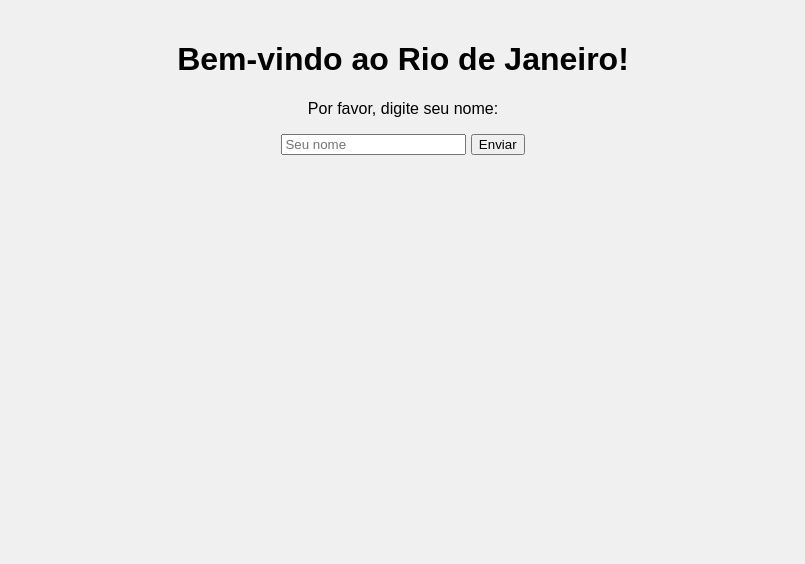
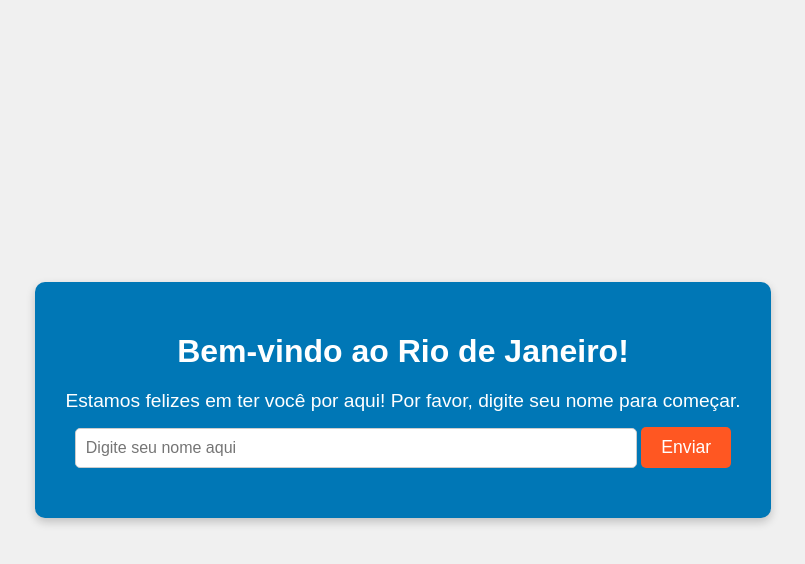
Before and after one commit to sabara22/sabara22.github.io, a plain HTML site: page index.html in a window 1280 px wide. Shown: the whole page, without its empty margins (237-1042 px from the left). Drawn offline with Linux system fonts and the light colour scheme.

Commit message:
Update index.html

```diff
--- a/index.html
+++ b/index.html
@@ -10,16 +10,49 @@
             background-color: #f0f0f0;
             margin: 0;
             padding: 0;
+            display: flex;
+            justify-content: center;
+            align-items: center;
+            height: 100vh;
         }
-        header {
+        .container {
             background-color: #0077b6;
             color: white;
-            padding: 20px;
+            border-radius: 10px;
+            padding: 30px;
             text-align: center;
+            box-shadow: 0px 4px 10px rgba(0, 0, 0, 0.2);
         }
-        .content {
-            padding: 20px;
-            text-align: center;
+        h1 {
+            font-size: 2rem;
+            margin-bottom: 20px;
+        }
+        p {
+            font-size: 1.2rem;
+            margin-bottom: 15px;
+        }
+        input {
+            padding: 10px;
+            width: 80%;
+            border: 1px solid #ccc;
+            border-radius: 5px;
+            font-size: 1rem;
+            margin-bottom: 20px;
+        }
+        button {
+            padding: 10px 20px;
+            background-color: #ff5722;
+            color: white;
+            border: none;
+            border-radius: 5px;
+            font-size: 1.1rem;
+            cursor: pointer;
+        }
+        button:hover {
+            background-color: #e64a19;
+        }
+        .hidden {
+            display: none;
         }
         footer {
             background-color: #0077b6;
@@ -30,19 +63,22 @@
             bottom: 0;
             width: 100%;
         }
-        .hidden {
-            display: none;
+        .success-message {
+            color: #4CAF50;
+            margin-top: 10px;
+            font-size: 1.2rem;
         }
     </style>
 </head>
 <body>
 
     <!-- Página de Boas-Vindas -->
-    <div id="welcomePage" class="content">
+    <div id="welcomePage" class="container">
         <h1>Bem-vindo ao Rio de Janeiro!</h1>
-        <p>Por favor, digite seu nome:</p>
-        <input type="text" id="userName" placeholder="Seu nome">
+        <p>Estamos felizes em ter você por aqui! Por favor, digite seu nome para começar.</p>
+        <input type="text" id="userName" placeholder="Digite seu nome aqui" oninput="handleInput()">
         <button onclick="submitName()">Enviar</button>
+        <p class="success-message hidden" id="successMessage">Nome recebido! Bem-vindo!</p>
     </div>
 
     <!-- Página Principal (Escondida inicialmente) -->
@@ -64,6 +100,22 @@
     </div>
 
     <script>
+        // Função que será chamada sempre que o usuário digitar algo no campo de nome
+        function handleInput() {
+            const userName = document.getElementById('userName').value;
+
+            // Mostrar a mensagem de boas-vindas em tempo real (XSS)
+            document.getElementById('userGreeting').innerHTML = userName;  // Aqui ocorre o XSS
+
+            // Exibir a mensagem de sucesso quando o usuário digitar algo
+            const successMessage = document.getElementById('successMessage');
+            if (userName.length > 0) {
+                successMessage.classList.remove('hidden');
+            } else {
+                successMessage.classList.add('hidden');
+            }
+        }
+
         function submitName() {
             const userName = document.getElementById('userName').value;
 
@@ -75,5 +127,6 @@
             document.getElementById('mainPage').classList.remove('hidden');
         }
     </script>
+
 </body>
 </html>
```
